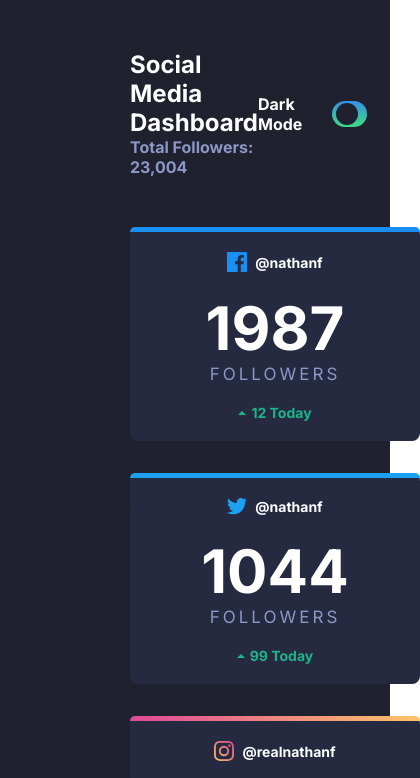
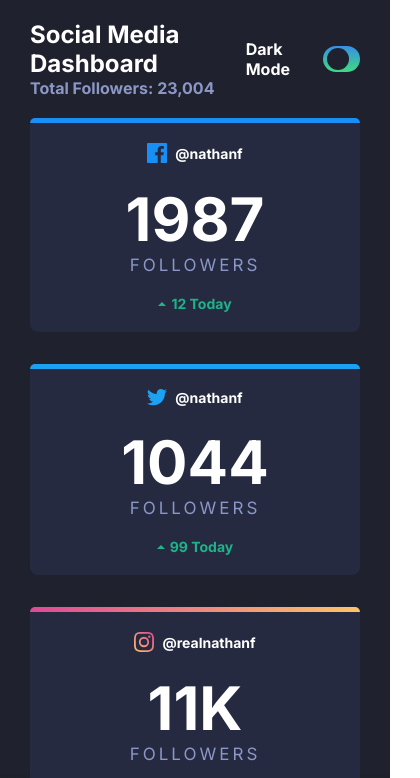
Before and after one commit to VHGC1/Social-media-dashboard, a plain HTML site: page index.html in a window 390 px wide. Shown: the top 778 px of the page, 420 px wide, since content can reach past the window. Drawn offline with Linux system fonts and the light colour scheme.

Commit message:
mobile-begin

```diff
--- a/style.css
+++ b/style.css
@@ -250,3 +250,14 @@ input:checked + .slider:before {
 .card_bottom .bottom_grid_text span img {
   margin-right: 5px;
 }
+
+@media (max-width: 800px) {
+  section {
+    padding: 20px 30px;
+  }
+
+  .top_container_text {
+    padding: 0;
+    margin-bottom: 20px;
+  }
+}
```
